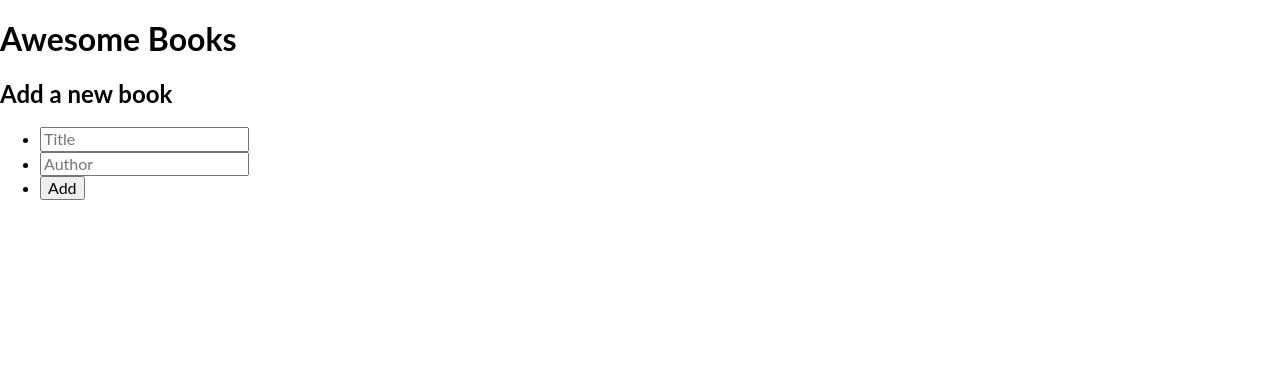
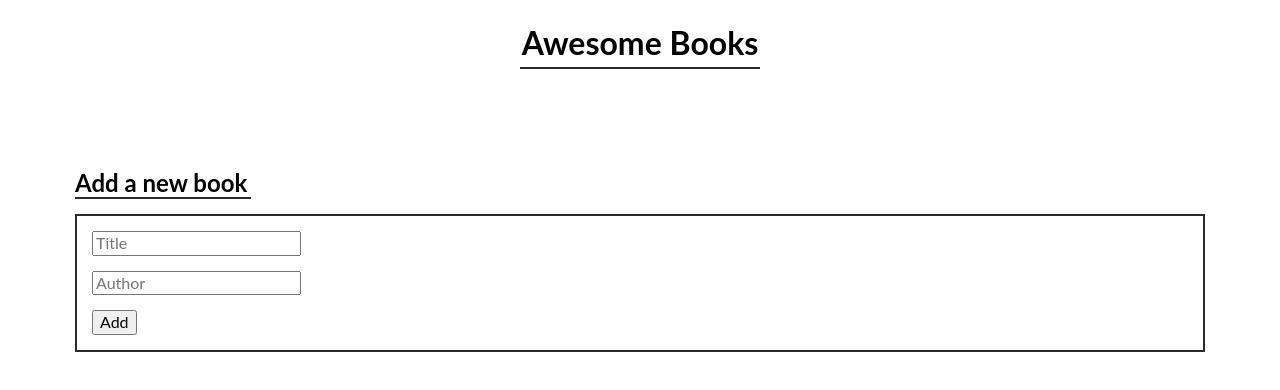
Before and after one commit to ZikaZaki/awesome-books, a website: page index.html in a window 1280 px wide. Drawn offline with Linux system fonts and the light colour scheme; a web font is replaced by a local one.

Commit message:
Add styling to books-collection

```diff
--- a/assets/css/index.css
+++ b/assets/css/index.css
@@ -3,16 +3,14 @@
 
 /* Importing Fonts */
 @import url('http://fonts.cdnfonts.com/css/lato');
-@import url('http://fonts.cdnfonts.com/css/cocogoose');
 
 /* ******Main & Secondary Colors****** */
 :root {
-  --bg_color: #f5f5f5;
+  --bg_color: #fff;
   --primary: #272a31;
   --secondary: #ec5242;
   --neutral: #d3d3d3;
   --lato: "lato", verdana, tahoma, sans-serif;
-  --cocogoose: "cocogoose", verdana, tahoma, sans-serif;
   --verdana: verdana, tahoma, sans-serif;
   --Tahoma: tahoma, verdana, sans-serif;
   --sans-serif: sans-serif, verdana, tahoma;
@@ -26,3 +24,107 @@
   padding: 0;
   margin: 0;
 }
+
+/* ======================================Header Start====================================== */
+.header {
+  width: 100%;
+  height: auto;
+  background-color: var(--primary);
+  padding: 0;
+  margin: 0;
+}
+
+/* =======================================Header End======================================= */
+
+/* =================================Headline-Section Start================================= */
+.headline {
+  height: auto;
+  background-color: var(--bg_color);
+  padding: 0;
+}
+
+.page-title {
+  display: flex;
+  flex-direction: column;
+  align-items: center;
+  text-align: center;
+  gap: 5px;
+  padding: 25px;
+}
+
+.page-title h1 {
+  margin: 0;
+}
+
+.underline {
+  height: 2.5px;
+  width: 15rem;
+  background-color: var(--primary);
+}
+
+/* ==================================Headline-Section End================================== */
+
+/* =============================Books-Collection-Section Start============================= */
+.books-collection {
+  display: flex;
+  flex-direction: column;
+  justify-content: center;
+  align-items: center;
+  flex-wrap: wrap;
+  height: auto;
+  background-color: var(--bg_color);
+  padding: 25px 75px;
+}
+
+.books-list,
+h2,
+h3 {
+  display: flex;
+  flex-direction: column;
+  gap: 10px;
+  width: 100%;
+  margin: 0;
+}
+
+.book-item {
+  display: flex;
+  flex-direction: column;
+  text-align: justify;
+  background-color: var(--neutral);
+  gap: 5px;
+  width: 100%;
+  padding: 15px 15px 5px;
+  border-bottom: 2px solid var(--primary);
+}
+
+/* ==============================Books-Collection-Section End============================== */
+
+/* ================================Books-Form-Section Start================================ */
+.books-form {
+  display: flex;
+  flex-direction: column;
+  justify-content: center;
+
+  /* align-items: center; <= Affects the width property */
+  flex-wrap: wrap;
+  gap: 15px;
+  background-color: var(--bg_color);
+  height: auto;
+  padding: 25px 75px;
+}
+
+.form-title .underline {
+  width: 11rem;
+}
+
+.form-list {
+  display: flex;
+  flex-direction: column;
+  border: 2px solid var(--primary);
+  list-style: none;
+  gap: 15px;
+  padding: 15px;
+  margin: 0;
+}
+
+/* =================================Books-Form-Section End================================= */
```
